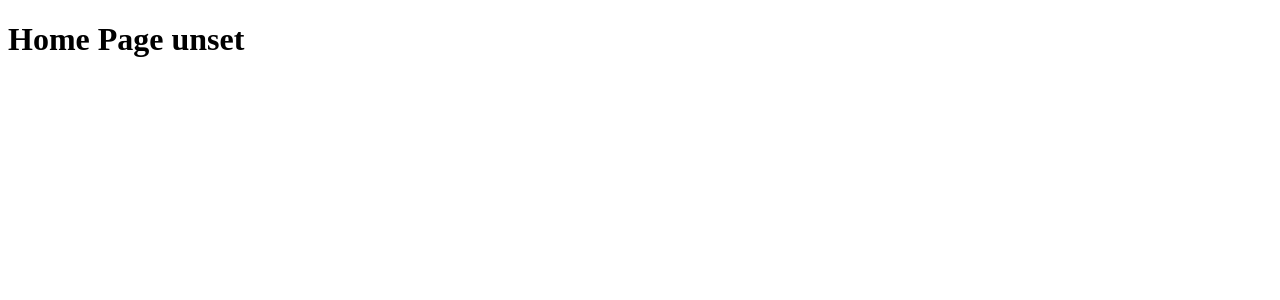
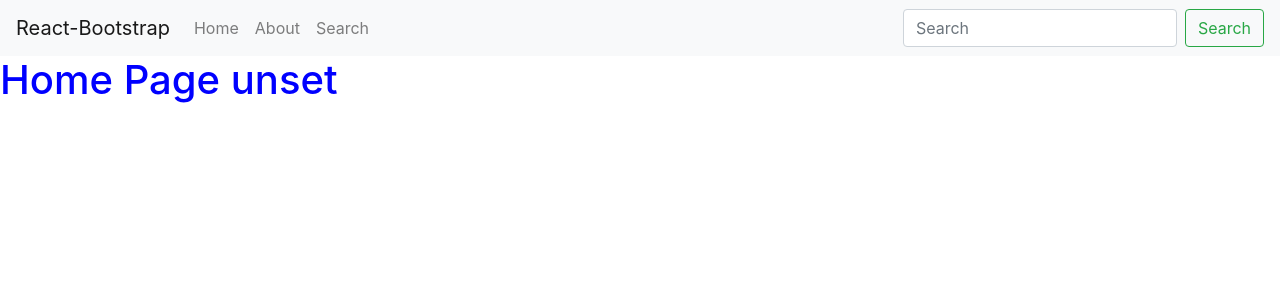
Before and after one commit to jasimawan/next-express, a Next.js app: page / in a window 1280 px wide. Shown: the top 300 px of the page. Built offline with nearby package versions, Linux system fonts and the light colour scheme; no server answers.

Commit message:
Added Bootstrap , Created a custom App file for next

```diff
--- /dev/null
+++ b/assets/styles/colors.css
@@ -0,0 +1,3 @@
+.primary {
+  color: blue;
+}
--- /dev/null
+++ b/assets/styles/main.css
@@ -0,0 +1 @@
+@import './colors.css';
--- /dev/null
+++ b/components/Header.js
@@ -0,0 +1,23 @@
+import { Navbar, Nav, Form, FormControl, Button } from 'react-bootstrap';
+
+function Header() {
+  return (
+    <Navbar bg="light" expand="lg">
+      <Navbar.Brand href="/">React-Bootstrap</Navbar.Brand>
+      <Navbar.Toggle aria-controls="basic-navbar-nav" />
+      <Navbar.Collapse id="basic-navbar-nav">
+        <Nav className="mr-auto">
+          <Nav.Link href="/">Home</Nav.Link>
+          <Nav.Link href="/about">About</Nav.Link>
+          <Nav.Link href="/search">Search</Nav.Link>
+        </Nav>
+        <Form inline>
+          <FormControl type="text" placeholder="Search" className="mr-sm-2" />
+          <Button variant="outline-success">Search</Button>
+        </Form>
+      </Navbar.Collapse>
+    </Navbar>
+  );
+}
+
+export default Header;
--- a/package.json
+++ b/package.json
@@ -11,6 +11,7 @@
   "dependencies": {
     "apollo-server": "^2.19.0",
     "apollo-server-express": "^2.19.0",
+    "bootstrap": "^4.5.3",
     "dotenv": "^8.2.0",
     "express": "^4.17.1",
     "graphql": "^15.4.0",
@@ -19,6 +20,7 @@
     "next": "^10.0.3",
     "password-hash": "^1.2.2",
     "react": "^17.0.1",
+    "react-bootstrap": "^1.4.0",
     "react-dom": "^17.0.1"
   },
   "devDependencies": {
--- /dev/null
+++ b/pages/_app.js
@@ -0,0 +1,26 @@
+// import App from 'next/app'
+import 'bootstrap/dist/css/bootstrap.min.css';
+import Header from '../components/Header';
+import '../assets/styles/main.css';
+function MyApp({ Component, pageProps }) {
+  return (
+    <>
+      <Header />
+      <Component {...pageProps} />
+    </>
+  );
+}
+
+// Only uncomment this method if you have blocking data requirements for
+// every single page in your application. This disables the ability to
+// perform automatic static optimization, causing every page in your app to
+// be server-side rendered.
+//
+// MyApp.getInitialProps = async (appContext) => {
+//   // calls page's `getInitialProps` and fills `appProps.pageProps`
+//   const appProps = await App.getInitialProps(appContext);
+//
+//   return { ...appProps }
+// }
+
+export default MyApp;
--- /dev/null
+++ b/pages/about.js
@@ -0,0 +1,5 @@
+const about = () => {
+  return <div>ABout us</div>;
+};
+
+export default about;
--- a/pages/aboutus.js
+++ /dev/null
@@ -1,5 +0,0 @@
-const aboutus = () => {
-  return <div>ABout us</div>;
-};
-
-export default aboutus;
--- a/pages/index.js
+++ b/pages/index.js
@@ -1,7 +1,7 @@
 const Index = () => {
   return (
     <div>
-      <h1>Home Page {process.env.SECRET}</h1>
+      <h1 className={'primary'}>Home Page {process.env.SECRET}</h1>
     </div>
   );
 };
```
Also changed, not shown: 1 other file (tests, documents, lock files or other folders).
